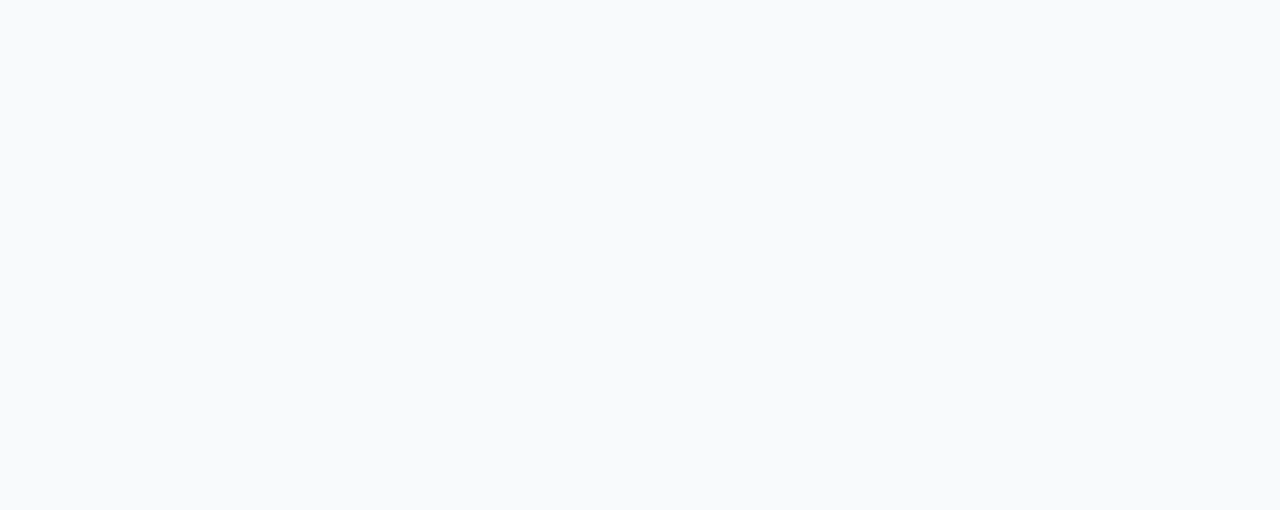
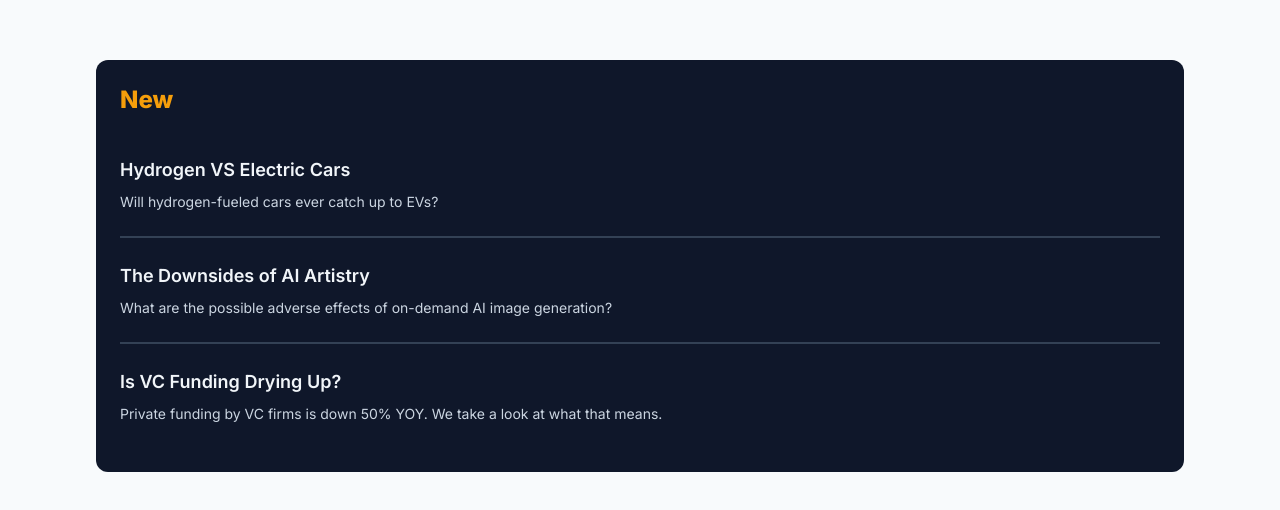
Before and after one commit to jan-ninh/news-homepage, a plain HTML site: page index.html in a window 1280 px wide. Shown: the part 180-690 px from the top of the page. Drawn offline with nearby package versions, Linux system fonts and the light colour scheme.

Commit message:
Added middle Section

```diff
--- a/index.html
+++ b/index.html
@@ -87,7 +87,42 @@
       <!-- ============== SIDEBAR (Jan) ============== -->
       <section id="news" class="section-space">
         <div class="wrap">
-          <!-- Jan -->
+          <!-- News Area -->
+          <aside class="bg-slate-900 text-slate-100 rounded-xl p-6">
+            <h2 class="text-2xl text-amber-500 mb-4">New</h2>
+
+            <ul class="divide-y-2 divide-slate-700">
+              <!-- News 1 -->
+              <li class="py-6">
+                <a href="#" class="group block">
+                  <h3 class="text-lg group-hover:underline">Hydrogen VS Electric Cars</h3>
+                  <p class="mt-2 text-sm text-slate-300">
+                    Will hydrogen-fueled cars ever catch up to EVs?
+                  </p>
+                </a>
+              </li>
+
+              <!-- News 2 -->
+              <li class="py-6">
+                <a href="#" class="group block">
+                  <h3 class="text-lg group-hover:underline">The Downsides of AI Artistry</h3>
+                  <p class="mt-2 text-sm text-slate-300">
+                    What are the possible adverse effects of on-demand AI image generation?
+                  </p>
+                </a>
+              </li>
+
+              <!-- News 3 -->
+              <li class="py-6">
+                <a href="#" class="group block">
+                  <h3 class="text-lg group-hover:underline">Is VC Funding Drying Up?</h3>
+                  <p class="mt-2 text-sm text-slate-300">
+                    Private funding by VC firms is down 50% YOY. We take a look at what that means.
+                  </p>
+                </a>
+              </li>
+            </ul>
+          </aside>
         </div>
       </section>
 
```
